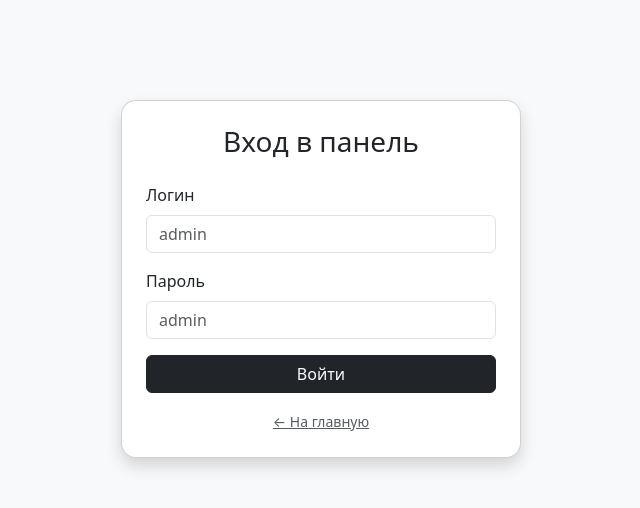
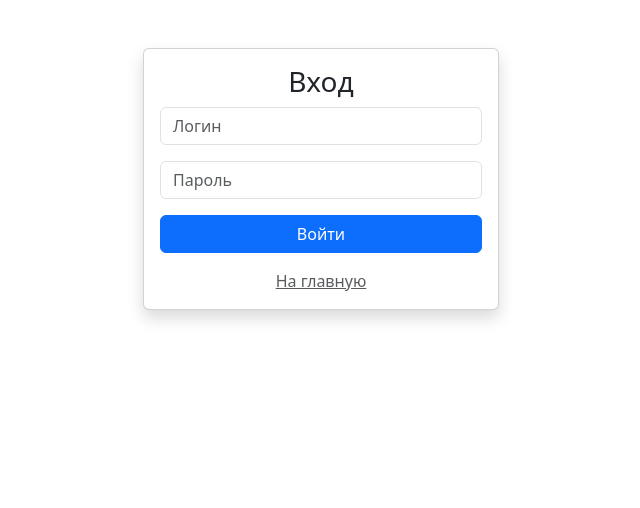
Before and after one commit to Goydaa/feedback, a Flask app: page /login in a window 1280 px wide. Shown: the top 508 px of the page, without its empty margins (319-959 px from the left). Run offline with Flask 3, Linux system fonts and the light colour scheme.

Commit message:
Update login.html

```diff
--- a/templates/login.html
+++ b/templates/login.html
@@ -2,46 +2,34 @@
 <html lang="ru">
 <head>
     <meta charset="UTF-8">
-    <meta name="viewport" content="width=device-width, initial-scale=1.0">
-    <title>Авторизация | Admin</title>
-    <!-- Используем ту же библиотеку Bootstrap для единого стиля -->
-    <link href="https://cdn.jsdelivr.net/npm/bootstrap@5.3.0/dist/css/bootstrap.min.css" rel="stylesheet">
-    <style>
-        body { background-color: #f8f9fa; }
-        .login-card { max-width: 400px; margin-top: 100px; border-radius: 15px; }
-    </style>
+    <title>Вход в панель управления</title>
+    <link rel="stylesheet" href="https://cdn.jsdelivr.net/npm/bootstrap@5.3.0/dist/css/bootstrap.min.css">
 </head>
-<body>
-    <div class="container">
+<body class="container mt-5">
     <div class="row justify-content-center">
-            <div class="col-md-5 card shadow login-card p-4">
-                <h3 class="text-center mb-4">Вход в панель</h3>
-
-                <!-- Блок для отображения ошибок (например, если пароль неверный) -->
+        <div class="col-md-4">
+            <div class="card shadow">
+                <div class="card-body">
+                    <h3 class="card-title text-center">Вход</h3>
                     {% with messages = get_flashed_messages(with_categories=true) %}
                       {% if messages %}
                         {% for category, message in messages %}
-                      <div class="alert alert-{{ category }} p-2 small">{{ message }}</div>
+                          <div class="alert alert-{{ category }}">{{ message }}</div>
                         {% endfor %}
                       {% endif %}
                     {% endwith %}
-
                     <form method="POST">
                         <div class="mb-3">
-                        <label class="form-label">Логин</label>
-                        <input type="text" name="username" class="form-control" placeholder="admin" required>
+                            <input type="text" name="username" class="form-control" placeholder="Логин" required>
                         </div>
                         <div class="mb-3">
-                        <label class="form-label">Пароль</label>
-                        <input type="password" name="password" class="form-control" placeholder="admin" required>
+                            <input type="password" name="password" class="form-control" placeholder="Пароль" required>
                         </div>
-                    <div class="d-grid">
-                        <button type="submit" class="btn btn-dark">Войти</button>
+                        <button type="submit" class="btn btn-primary w-100">Войти</button>
+                    </form>
+                    <div class="mt-3 text-center">
+                        <a href="{{ url_for('index') }}" class="text-muted">На главную</a>
                     </div>
-                </form>
-
-                <div class="mt-3 text-center">
-                    <a href="{{ url_for('index') }}" class="text-muted small">← На главную</a>
                 </div>
             </div>
         </div>
```
Lines whose indentation alone changed are shown as unchanged.
